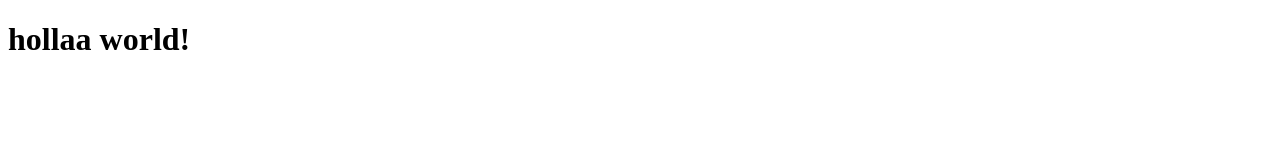
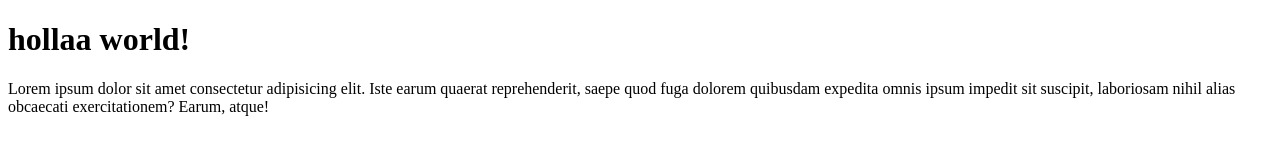
Before and after one commit to liayeswhat/nanat-git-test, a plain HTML site: page index.html in a window 1280 px wide. Drawn offline with Linux system fonts and the light colour scheme.

Commit message:
menambahkan paragraf

```diff
--- a/index.html
+++ b/index.html
@@ -7,5 +7,6 @@
 </head>
 <body>
     <h1>hollaa world!</h1>
+    <p>Lorem ipsum dolor sit amet consectetur adipisicing elit. Iste earum quaerat reprehenderit, saepe quod fuga dolorem quibusdam expedita omnis ipsum impedit sit suscipit, laboriosam nihil alias obcaecati exercitationem? Earum, atque!</p>
 </body>
 </html>
```
